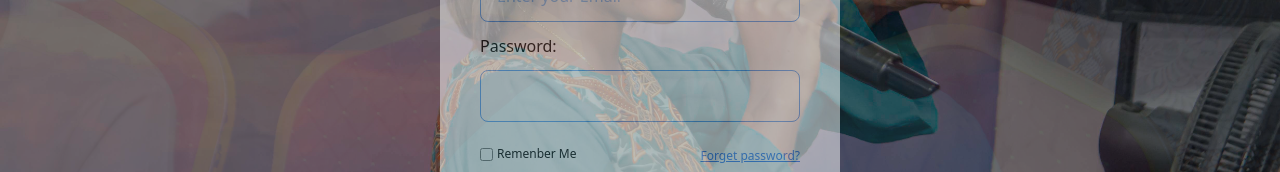
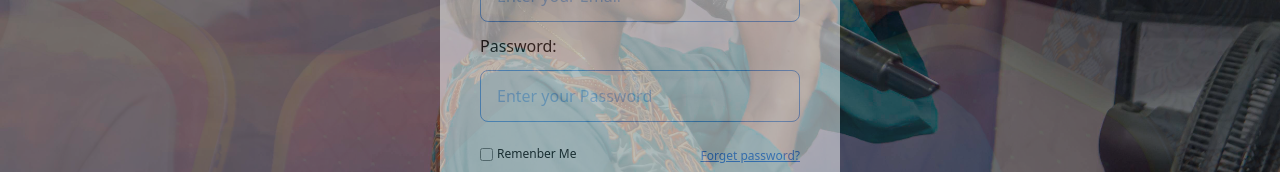
Before and after one commit to AChris-T/gccibadan, a React (Vite) app: page /login in a window 1280 px wide. Shown: the part 326-498 px from the top of the page. Built offline with nearby package versions, Linux system fonts and the light colour scheme.

Commit message:
adjustment made

```diff
--- a/src/Modals/Navbar.jsx
+++ b/src/Modals/Navbar.jsx
@@ -38,7 +38,7 @@ const Navbar = ({title}) => {
         Edit Profile
         </a>
         </Text>
-        <Text className="px-4 hover:text-[#ffffffe7]">
+        <Text className="px-4 hover:text-[#ffffffe7] md:hidden">
 
         <a href="" onClick={handleClearLocalStorage}>
         Sign out
--- a/src/Pages/AuthPage/Login.jsx
+++ b/src/Pages/AuthPage/Login.jsx
@@ -29,16 +29,18 @@ const Login = ({onLogin}) => {
                 placeholder="Enter your Email"
                   required
                   onChange={(e)=>setusername(e.target.value)}
-                  className="px-4 placeholder-blue-300 py-[13px] rounded-lg border-[1.8px] border-blue-400"
+                  className="px-4 placeholder-blue-300 focus:outline-none py-[13px] rounded-lg border-[1.8px] border-blue-400"
 
                />
               <label>Password:</label>
               <input
               type="password"
                id='password'
+               placeholder="Enter your Password"
+
                value={password}
                onChange={(e)=>setPassword(e.target.value)}
-                className="px-4 focus:border-blue-500 placeholder-gray-600 py-[13px] rounded-lg border-[1.8px] border-blue-400" />
+                className="px-4 focus:border-blue-500  focus:outline-none placeholder-blue-300 py-[13px] rounded-lg border-[1.8px] border-blue-400" />
               <div className="flex justify-between mt-2">
                <div className="flex items-center gap-1">
                 <input type="checkbox" className=""/>
```
